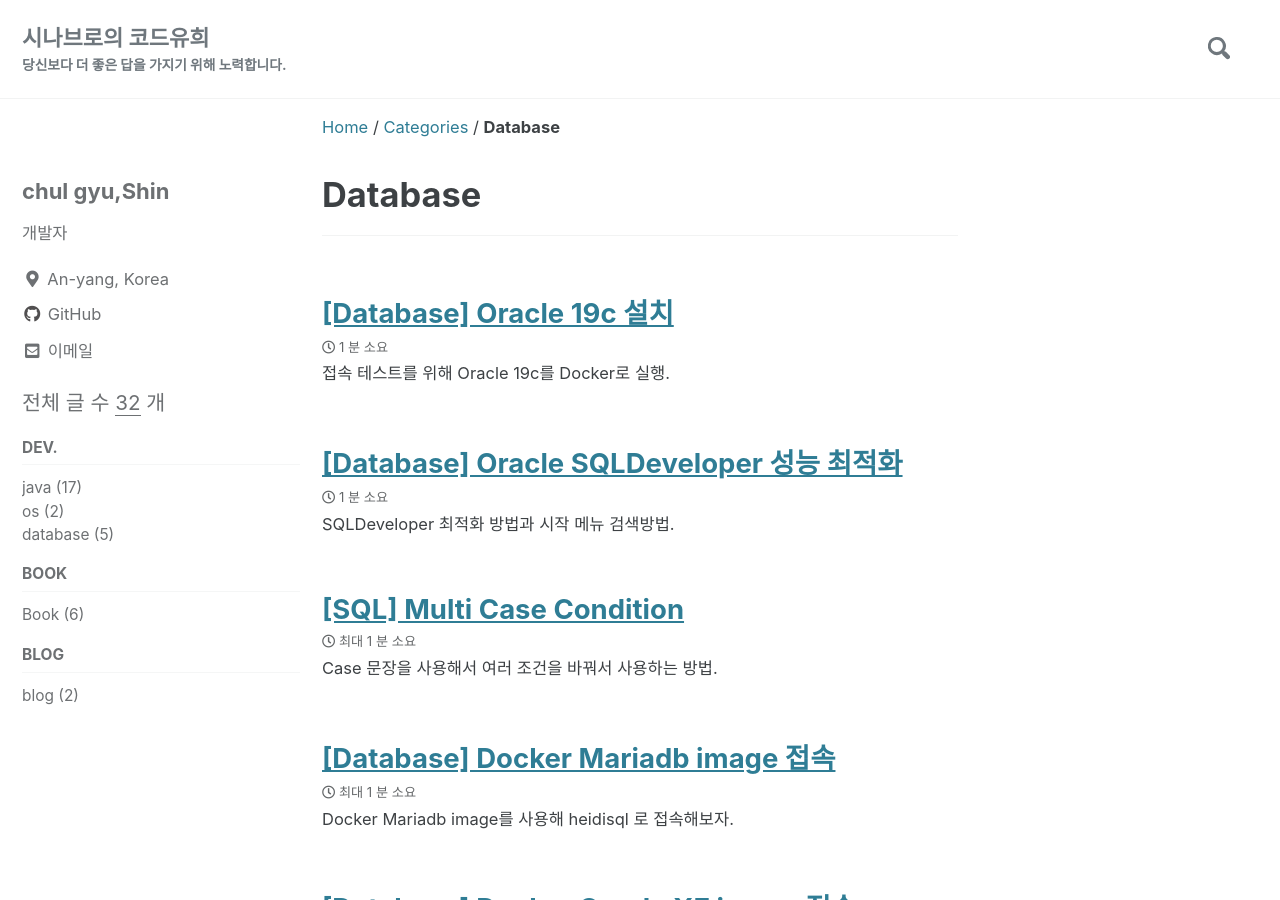
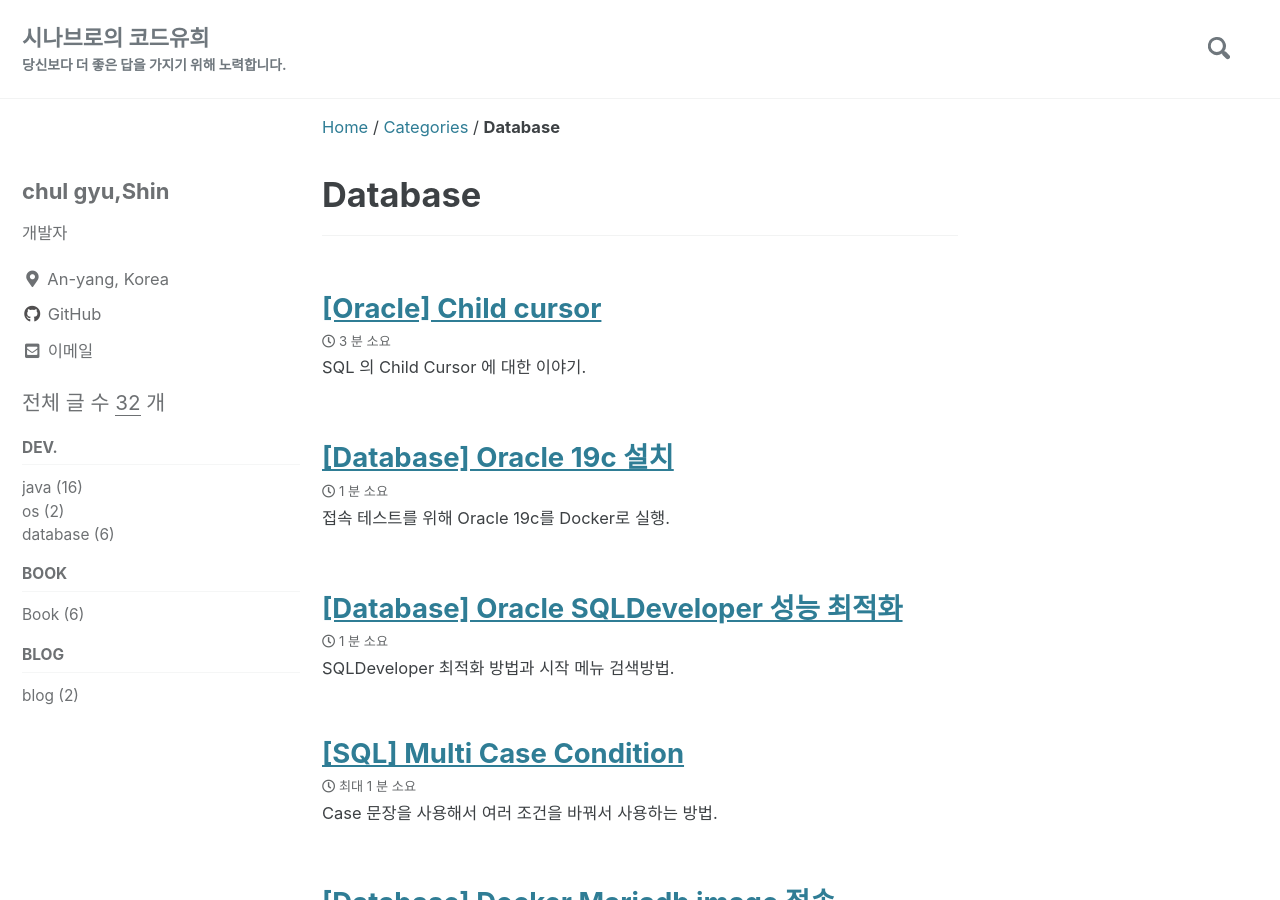
Before and after one commit to chulgs15/trifles, a Jekyll site: the page built from _pages/categories/category-database.md, in a window 1280 px wide and 900 px high. Built offline with Jekyll 4.4.1, drawn with Linux system fonts in a browser that asks for light colours; cached includes are drawn as plain includes; some of the changed lines change nothing that is shown.

Commit message:
Update 2022-05-10-oracle-db-cursor-threads-hold.md
최종 완성

````diff
--- a/_posts/2022-05-10-oracle-db-cursor-threads-hold.md
+++ b/_posts/2022-05-10-oracle-db-cursor-threads-hold.md
@@ -1,10 +1,10 @@
 ---
 published: true
 layout: single
-title: "[Oracle] Shared Cursor"
+title: "[Oracle] Child cursor"
 comments: true
 categories:
-  - java
+  - database
 tags:
   - [oracle, database]
 date: 2022-05-10
@@ -14,10 +14,12 @@
 ---
 SQL 의 Child Cursor 에 대한 이야기.
 
+![제목](https://user-images.githubusercontent.com/22446581/168464200-23afeba8-be98-4ed2-9541-bdf5b6b74332.JPG)
+
 # 결론
 
 * Oracle 은 같은 SQL 이라도 다양한 이유로 인해 다른 SQL 로 실행할 수 있다.
-* 파라미터 thread_hold 로  version_count 의 최대값을 설정할 수 있다.
+* 파라미터`_cursor_obsolete_threshold` 로  version_count 의 최대값을 설정할 수 있다.
 
 # 현상
 
@@ -27,52 +29,177 @@
 
 > A statement with the same syntax but different semantics uses a child cursor.
 
-이유는 여러가지가 있는데, 검색하면 심심치 않게 보이는 것이 `BIND_MISMATCH` 다.  SQL Bind 값 길이의 변화로 Bind SQL 을 공유할 수 없는 현상이다. 아래와 같은 예제를 볼 수 있다.
+## BIND_MISMATCH
 
+이유는 여러가지가 있는데, 검색하면 심심치 않게 보이는 것이 `BIND_MISMATCH` 다.  SQL Bind 값의 변화로 Bind SQL 을 공유할 수 없는 현상이다. 아래와 같은 예제를 볼 수 있다.  같은 SQL 이지만 Bind 값 Type 의 변화로 Child Cusror 가 만들어졌다. `v$sql_shared_cursor` view 에서 변화한 이유를 확인할 수 있다.
 
+```sql
+declare
+  p_invoice_num1 varchar2(32) := 'aaaaaaaaaaaaaaaaaaaaaaaa';
+  p_invoice_num2 char(4000) := 'aaaaaaaaaaaaaaaaaaaaaaaaaaaaaaaaaaaaaaaaaaaaaaaa';
+  l_cnt number;
+begin
+  select count(1)
+    into l_cnt
+    from ap_invoices_all aia2
+   where aia2.invoice_num = p_invoice_num1;
 
-* 현상
-    * 오늘 확인했던 SQL 에서 Version Count 가 높은 SQL 을 확인.
-    * 왜 이런 현상이 발생했는가?
+  select count(1)
+    into l_cnt
+    from ap_invoices_all aia2
+   where aia2.invoice_num = p_invoice_num2;
+end;
+/
 
-* sql cursor 란?
-    * Cus
-
-```
-A cursor is a name or handle to a specific private SQL area.
-
-you can think of a cursor as a pointer on the client side and as a state on the server side. Because cursors are closely associated with private SQL areas, the terms are
-sometimes used interchangeably.
+-- 확인 SQL
+SELECT ssc.sql_id,
+       ssc.child_number,
+       ssc.bind_mismatch
+  FROM v$sql_shared_cursor ssc
+ WHERE 1 = 1
+   AND ssc.sql_id IN (SELECT sq.sql_id
+                        FROM v$sql sq
+                       WHERE 1 = 1
+                         AND sq.sql_text LIKE 'SELECT%AP_INVOICES_ALL%AIA2%');
 ```
 
-* sql cursor 에 version count 가 생기는 이유
+## BIND_LENGTH_UPGRADEABLE
 
-```
- If an identical statement does not exist, then the database allocates a new
-shared SQL area in the shared pool. A statement with the same syntax but
-different semantics uses a child cursor.
+Bind 의 길이의 변화로도 Child Cursor 가 만들어 질 수 있다. 확인할 수 있는 Column 은 `BIND_LENGTH_UPGRADEABLE` 이다.
+
+```sql
+declare
+  p_invoice_num1 varchar2(32) := 'aaaaaaaaaaaaaaaaaaaaaaaa';
+  p_invoice_num2 varchar2(4000) := 'aaaaaaaaaaaaaaaaaaaaaaaaaaaaaaaaaaaaaaaaaaaaaaaa';
+  l_cnt number;
+begin
+  select count(1)
+    into l_cnt
+    from ap_invoices_all aia3
+   where aia3.invoice_num = p_invoice_num1;
+
+  select count(1)
+    into l_cnt
+    from ap_invoices_all aia3
+   where aia3.invoice_num = p_invoice_num2;
+end;
+/
+
+-- 확인 SQL
+SELECT ssc.sql_id,
+       ssc.child_number,
+       ssc.bind_length_upgradeable
+  FROM v$sql_shared_cursor ssc
+ WHERE 1 = 1
+   AND ssc.sql_id IN (SELECT sq.sql_id
+                        FROM v$sql sq
+                       WHERE 1 = 1
+                         AND sq.sql_text LIKE 'SELECT%AP_INVOICES_ALL%AIA3%');
 ```
 
-* bind mismatch
+## HASH_MATCH_FAILED
 
+`HASH_MATCH_FAILED`는 FROM 절의 테이블에 변화가 발생(CREATE INDEX, DROP INDEX ... 등) 이 발생할 때 생길 수 있다.
+
+ 예제는 처음 실행했던 SQL 실행계획에 변화를 만들었다. `AP_INVOICES_N6` Index 를 Drop 했다. `AP_INVOICES_N6`는 `AP_INVOICES_ALL.INVOICE_NUM` 컬럼을 가진 Index 다. `INVOICE_NUM`  컬럼은 예제서 조건절로 사용하고 있어 Index 를 활용한다. 하지만 Index 가 사라졌으니 Full Table Scan 혹은 다른 Index 를 활용할 것이다. 그러면 기존 실행계획은 더 이상 사용할 수 없기 때문에 Child Cursor 가 생기게 된다.
+
+```sql
+-- 처음 실행.
+declare
+  p_invoice_num ap.ap_invoices_all.invoice_num%type;
+  l_cnt number;
+begin
+  select count(1)
+    into l_cnt
+    from ap_invoices_all aia5
+   where aia5.invoice_num = p_invoice_num;
+end;
+/
+
+-- 인덱스 Drop
+drop index ap.AP_INVOICES_N6;
+
+-- Child SQL 확인.
+SELECT ssc.sql_id,
+       ssc.child_number,
+       ssc.hash_match_failed
+  FROM v$sql_shared_cursor ssc
+ WHERE 1 = 1
+   AND ssc.sql_id IN (SELECT sq.sql_id
+                        FROM v$sql sq
+                       WHERE 1 = 1
+                         AND sq.sql_text LIKE 'SELECT%AP_INVOICES_ALL%AIA5%');
 ```
-**BIND_MISMATCH
-The bind metadata does not match the existing child cursor. For example, in the following, the definition of the bind variable 'a' has changed between the 2 statements:
 
-variable a varchar2(100);
-select count(*) from emp where ename = :a ->> 1 PARENT, 1 CHILD
+# Version Count
 
-variable a varchar2(400);
-select count(*) from emp where ename = :a ->> 1 PARENT, 2 CHILDREN
+위 글에서 전부는 아니지만 SQL  에서 Version Count 가 발생하는 이유를 확인했다. VERSION_COUNT  가 발생하면 무슨 문제가 발생할 것인가? 아래 표처럼, 같은 SQL 이지만  메모리가 2배로 발생했다. 같은 SQL 이지만 여러 Case 의 Version 을 하나의 Linked List 처럼 계속해서 가져가기 때문에 메모리 더 많이 가져간다.
+
+| SQL_ID        | SHARABLE_MEM |
+| ------------- | ------------ |
+| 4fwsf50y65akn | 28759        |
+| 4fwsf50y65akn | 36887        |
+
+이렇게 발생하는 VERSION_COUNT 를 제어할 수 있는 파라미터가 있다.  아래 SQL 결과 VERSION_COUNT 를 8192 개 까지 생성할 수 있도록 설정되어 있다.
+
+```sql
+SQL> SELECT ksppinm,
+       ksppstvl
+  FROM x$ksppi  x,
+       x$ksppcv y
+ WHERE x.indx = y.indx
+   AND x.ksppinm LIKE '_cursor_obsolete_threshold'
+;
+
+KSPPINM
+--------------------------------------------------------------------------------
+KSPPSTVL
+--------------------------------------------------------------------------------
+_cursor_obsolete_threshold
+8192
+
 ```
 
 
 
-* sql cursor 에서 version count 관련된 파라미터
+# 추가확인.
 
-* 그리고 Index 를 Drop 해보자.
+한가지 궁금증이 생겼다. 이 [링크](https://m.blog.naver.com/PostView.naver?isHttpsRedirect=true&blogId=rnarnsms73&logNo=40152907186)를 보면 `BIND_MISMATCH`로 Child Cursor 를 만들지 않는 방법이 있다. 확인할 겸 한번 테스트 해보았다. 수행 결과, Child Cursor 가 생기지 않은 것을 확인했다.
 
-* 참고
-  * https://mikedietrichde.com/2018/09/11/oracle-12-2-and-higher-set-_cursor_obsolete_threshold-to-old-default/
-  * https://m.blog.naver.com/PostView.naver?isHttpsRedirect=true&blogId=rnarnsms73&logNo=40152907186
-  * Troubleshooting: High Version Count Issues (Doc ID 296377.1)
+```sql
+declare
+  p_invoice_num1 varchar2(32) := 'aaaaaaaaaaaaaaaaaaaaaaaa';
+  p_invoice_num2 varchar2(4000) := 'aaaaaaaaaaaaaaaaaaaaaaaaaaaaaaaaaaaaaaaaaaaaaaaa';
+  l_invoice_num  varchar2(4000);
+  l_cnt number;
+begin
+  l_invoice_num := rpad(p_invoice_num1, 4000, ' ');
+
+  select count(1)
+    into l_cnt
+    from ap_invoices_all aia4
+   where 1=1
+     and aia4.invoice_num = trim(l_invoice_num);
+
+  l_invoice_num := rpad(p_invoice_num2, 4000, ' ');
+
+  select count(1)
+    into l_cnt
+    from ap_invoices_all aia4
+   where 1=1
+     and aia4.invoice_num = trim(l_invoice_num);
+end;
+/
+
+-- 확인 SQL
+select sq.*
+  from v$sql sq
+where 1=1
+  and sq.sql_text like 'SELECT%AP_INVOICES_ALL%AIA4%';
+```
+
+# 참고
+
+* https://mikedietrichde.com/2018/09/11/oracle-12-2-and-higher-set-_cursor_obsolete_threshold-to-old-default/
+* https://m.blog.naver.com/PostView.naver?isHttpsRedirect=true&blogId=rnarnsms73&logNo=40152907186
+* Troubleshooting: High Version Count Issues (Doc ID 296377.1)
````
